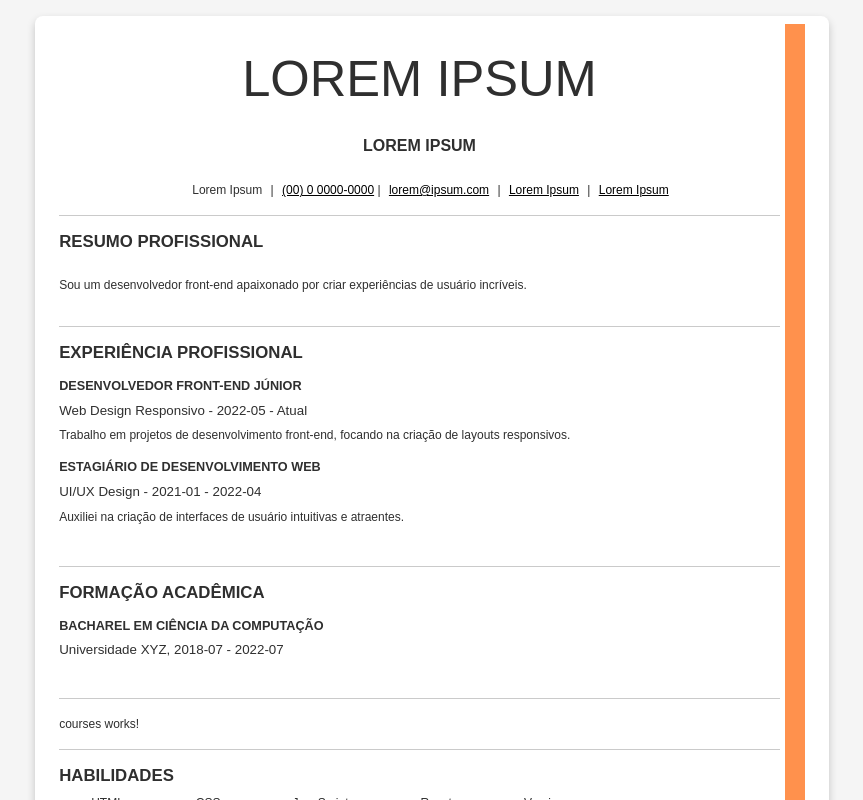
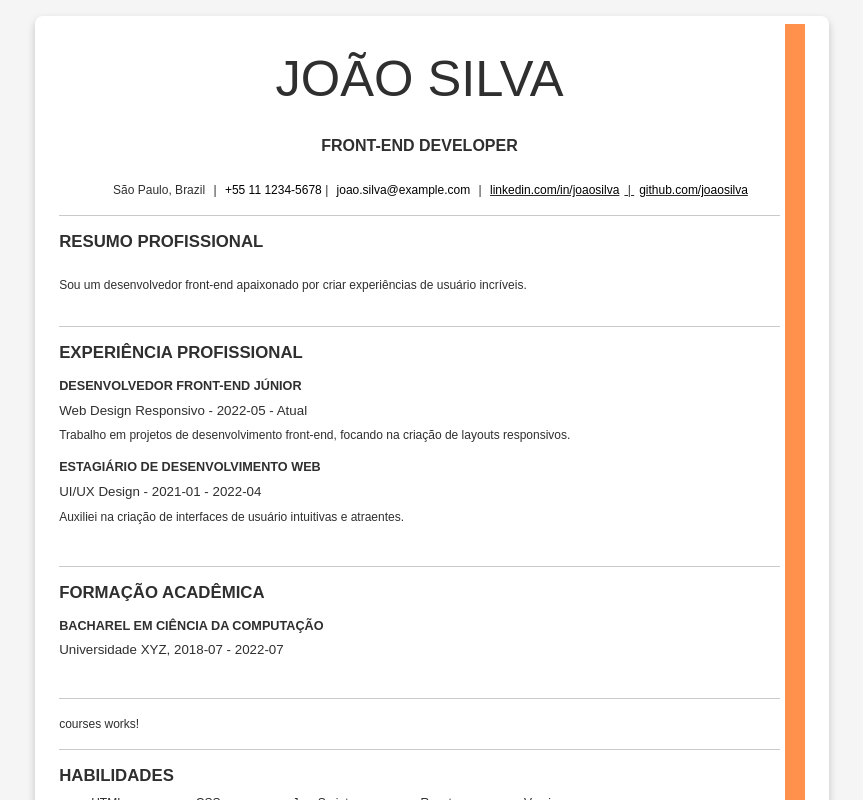
Before and after one commit to GyanRibeiro/CAPA, an Angular app: page / in a window 1280 px wide. Shown: the top 800 px of the page, without its empty margins (208-1071 px from the left). Built offline with nearby package versions, Linux system fonts and the light colour scheme; a web font is replaced by a local one.

Commit message:
Header v2

```diff
--- a/src/app/app.component.html
+++ b/src/app/app.component.html
@@ -4,7 +4,7 @@
 
 <main class="container d-flex flex-sm-row py-2 px-4">
   <section class="col">
-    <app-header></app-header>
+    <app-header [personalData]="curriculum.personalData"></app-header>
     <hr />
     <app-professional-summary
       [summary]="curriculum.summary"
--- a/src/app/app.component.ts
+++ b/src/app/app.component.ts
@@ -9,7 +9,7 @@ import { Curriculum } from './models/curriculum.model';
 export class AppComponent {
   title = 'projetoFinal';
   curriculum: Curriculum = {
-    personalData: {
+    personalData: [{
       name: 'João Silva',
       position: 'Front-End Developer',
       location: 'São Paulo, Brazil',
@@ -17,7 +17,7 @@ export class AppComponent {
       email: 'joao.silva@example.com',
       linkedin: 'linkedin.com/in/joaosilva',
       github: 'github.com/joaosilva',
-    },
+    }],
     summary:
       'Sou um desenvolvedor front-end apaixonado por criar experiências de usuário incríveis.',
     skills: ['HTML', 'CSS', 'JavaScript', 'React', 'Vue.js'],
--- a/src/app/components/header/header.component.html
+++ b/src/app/components/header/header.component.html
@@ -1,33 +1,36 @@
-<h1>LOREM IPSUM</h1>
+<div *ngFor="let personal of personalData">
+    <h1>{{ personal.name }}</h1>
     <br>
-<h6>LOREM IPSUM</h6>
+    <h6>{{ personal.position }}</h6>
     <br>
     <ul>
         <li class="header-list">
             <span>
-            Lorem Ipsum
+                {{ personal.location }}
             </span>
             |
         </li>
         <li class="header-list">
-        <a href="tel:+">(00) 0 0000-0000</a>
+            <a href="tel:{{ personal.phone }}">{{ personal.phone }}</a>
             |
         </li>
         <li class="header-list">
             <span>
-            <a href="mailto:lorem@ipsum.com">lorem@ipsum.com</a>
+                <a href="mailto:{{ personal.email }}">{{ personal.email }}</a>
             </span>
             |
         </li>
-    <li class="header-list">
+        <li id="social-links" class="header-list">
             <span>
-            <a target="_blank" href="#">Lorem Ipsum</a>
+                <a target="_blank" href="{{ personal.linkedin }}">{{ personal.linkedin }}</a>
             </span>
             |
         </li>
-    <li class="header-list">
+        <li id="social-links" class="header-list">
             <span>
-            <a target="_blank" href="#">Lorem Ipsum</a>
+                <a target="_blank" href="{{ personal.github }}">{{ personal.github }}</a>
             </span>
         </li>
     </ul>
+
+</div>
--- a/src/app/components/header/header.component.scss
+++ b/src/app/components/header/header.component.scss
@@ -1,10 +1,12 @@
 h1{
     margin-top: 25px;
     text-align: center;
+    text-transform: uppercase;
 }
 h6{
     font-weight: 700;
     text-align: center;
+    text-transform: uppercase;
 }
 ul{
     list-style-type: none;
@@ -24,4 +26,9 @@ li > span {
 
 a {
     color: #000;
+    text-decoration: none;
 }
+
+#social-links {
+    text-decoration: underline;
+}
--- a/src/app/components/header/header.component.ts
+++ b/src/app/components/header/header.component.ts
@@ -1,4 +1,5 @@
-import { Component } from '@angular/core';
+import { Input, Component } from '@angular/core';
+import { PersonalData } from 'src/app/models/persoanlData.model';
 
 @Component({
   selector: 'app-header',
@@ -6,5 +7,6 @@ import { Component } from '@angular/core';
   styleUrls: ['./header.component.scss']
 })
 export class HeaderComponent {
+  @Input() public personalData?: PersonalData[];
 
 }
--- a/src/app/models/curriculum.model.ts
+++ b/src/app/models/curriculum.model.ts
@@ -4,7 +4,7 @@ import { ProfessionalExperience } from './professional-experience.models';
 import { Project } from './project.model';
 
 export interface Curriculum {
-  personalData: PersonalData;
+  personalData: PersonalData[];
   summary: string;
   skills: string[];
   education: Education[];
```
Lines whose indentation alone changed are shown as unchanged.
